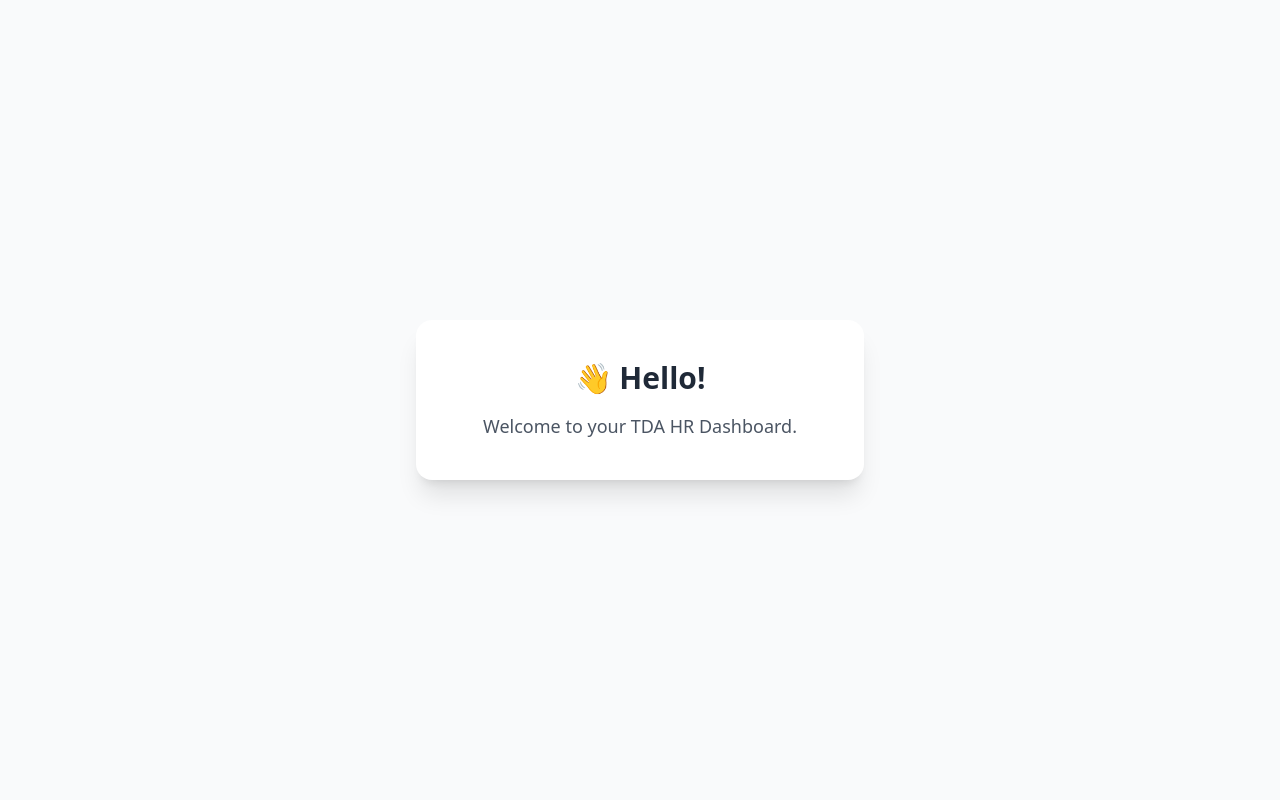
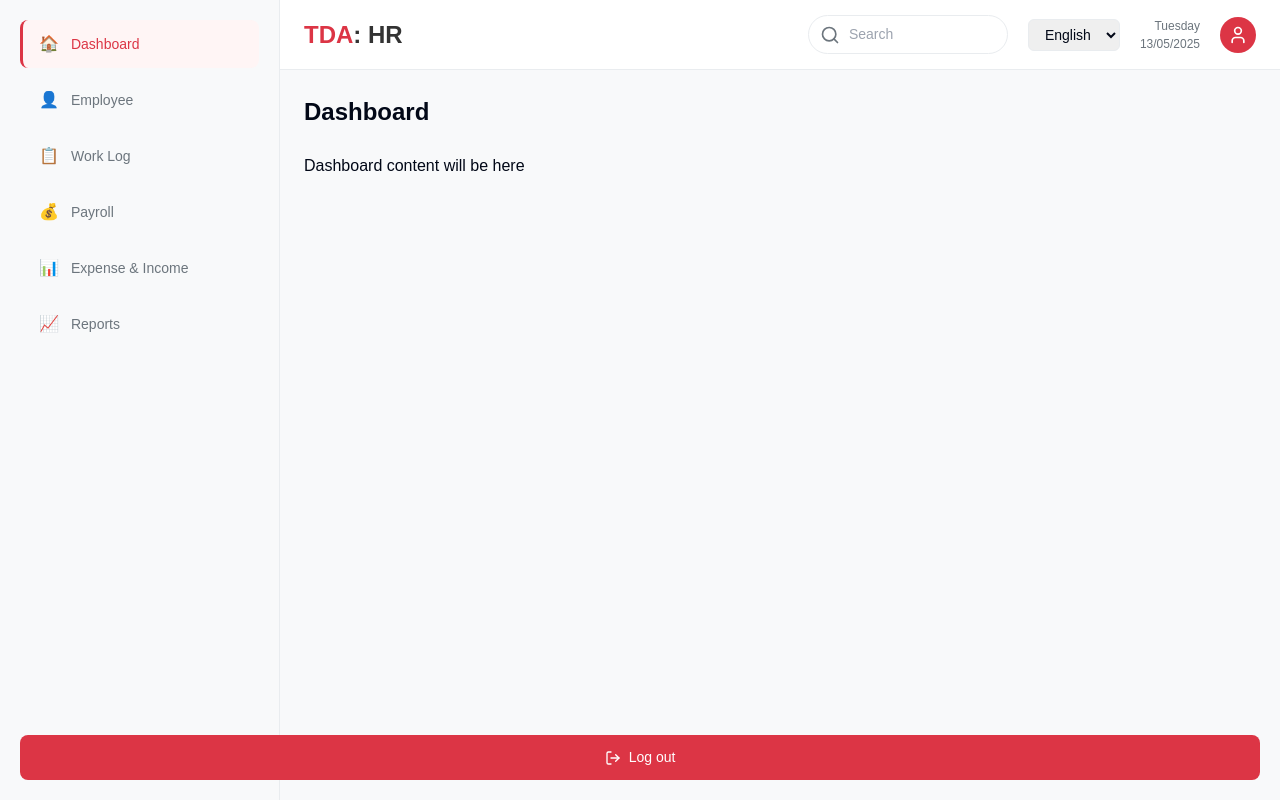
Before and after one commit to thuyein96/tda-hr-system-sp2, a React (Vite) app: page /dashboard in a window 1280 px wide. Built offline with nearby package versions, Linux system fonts and the light colour scheme.

Commit message:
Refactor: Implement UI with sidebar and top bar
Removes recent changes and implements the UI based on the provided image, including a sidebar, top bar, and routing for each sidebar feature.

```diff
--- a/src/App.tsx
+++ b/src/App.tsx
@@ -1,3 +1,4 @@
+
 import { Toaster } from "@/components/ui/toaster";
 import { Toaster as Sonner } from "@/components/ui/sonner";
 import { TooltipProvider } from "@/components/ui/tooltip";
@@ -6,8 +7,13 @@ import { BrowserRouter, Routes, Route } from "react-router-dom";
 
 import Index from "@/pages/Index";
 import NotFound from "@/pages/NotFound";
-import Dashboard from "@/app/dashboard/page"; // Removed ".tsx"
-
+import Layout from "@/components/Layout";
+import Dashboard from "@/pages/Dashboard";
+import Employee from "@/pages/Employee";
+import WorkLog from "@/pages/WorkLog";
+import Payroll from "@/pages/Payroll";
+import ExpenseIncome from "@/pages/ExpenseIncome";
+import Reports from "@/pages/Reports";
 
 const queryClient = new QueryClient();
 
@@ -19,7 +25,12 @@ const App = () => (
       <BrowserRouter>
         <Routes>
           <Route path="/" element={<Index />} />
-          <Route path="/dashboard" element={<Dashboard />} />
+          <Route path="/dashboard" element={<Layout><Dashboard /></Layout>} />
+          <Route path="/employee" element={<Layout><Employee /></Layout>} />
+          <Route path="/worklog" element={<Layout><WorkLog /></Layout>} />
+          <Route path="/payroll" element={<Layout><Payroll /></Layout>} />
+          <Route path="/expense-income" element={<Layout><ExpenseIncome /></Layout>} />
+          <Route path="/reports" element={<Layout><Reports /></Layout>} />
           <Route path="*" element={<NotFound />} />
         </Routes>
       </BrowserRouter>
--- a/src/app/dashboard/page.tsx
+++ /dev/null
@@ -1,15 +0,0 @@
-import React from 'react';
-
-const Dashboard = () => {
-  return (
-    <div className="min-h-screen bg-gray-50 flex items-center justify-center px-4">
-      <div className="bg-white shadow-xl rounded-2xl p-10 text-center max-w-md w-full">
-        <h1 className="text-3xl font-bold text-gray-800 mb-4">👋 Hello!</h1>
-        <p className="text-gray-600 text-lg">Welcome to your TDA HR Dashboard.</p>
-      </div>
-    </div>
-  );
-};
-
-export default Dashboard;
-// This is a simple dashboard page that can be expanded with more features later.
--- /dev/null
+++ b/src/components/Layout.tsx
@@ -0,0 +1,164 @@
+
+import React from 'react';
+import { Link, useLocation } from 'react-router-dom';
+import { Search, User, LogOut } from 'lucide-react';
+
+interface LayoutProps {
+  children: React.ReactNode;
+}
+
+const Layout = ({ children }: LayoutProps) => {
+  const location = useLocation();
+
+  const sidebarItems = [
+    { path: '/dashboard', label: 'Dashboard', icon: '🏠' },
+    { path: '/employee', label: 'Employee', icon: '👤' },
+    { path: '/worklog', label: 'Work Log', icon: '📋' },
+    { path: '/payroll', label: 'Payroll', icon: '💰' },
+    { path: '/expense-income', label: 'Expense & Income', icon: '📊' },
+    { path: '/reports', label: 'Reports', icon: '📈' },
+  ];
+
+  return (
+    <div style={{ display: 'flex', minHeight: '100vh', fontFamily: 'Arial, sans-serif' }}>
+      {/* Sidebar */}
+      <div style={{
+        width: '280px',
+        backgroundColor: '#f8f9fa',
+        borderRight: '1px solid #e9ecef',
+        padding: '20px 0'
+      }}>
+        {/* Sidebar Navigation */}
+        <nav style={{ padding: '0 20px' }}>
+          {sidebarItems.map((item) => (
+            <Link
+              key={item.path}
+              to={item.path}
+              style={{
+                display: 'flex',
+                alignItems: 'center',
+                padding: '12px 16px',
+                marginBottom: '8px',
+                textDecoration: 'none',
+                color: location.pathname === item.path ? '#dc3545' : '#6c757d',
+                backgroundColor: location.pathname === item.path ? '#fff5f5' : 'transparent',
+                borderRadius: '8px',
+                borderLeft: location.pathname === item.path ? '3px solid #dc3545' : '3px solid transparent',
+                fontSize: '14px'
+              }}
+            >
+              <span style={{ marginRight: '12px', fontSize: '16px' }}>{item.icon}</span>
+              {item.label}
+            </Link>
+          ))}
+        </nav>
+
+        {/* Logout Button */}
+        <div style={{ position: 'absolute', bottom: '20px', left: '20px', right: '20px' }}>
+          <button style={{
+            display: 'flex',
+            alignItems: 'center',
+            justifyContent: 'center',
+            width: '100%',
+            padding: '12px',
+            backgroundColor: '#dc3545',
+            color: 'white',
+            border: 'none',
+            borderRadius: '8px',
+            fontSize: '14px',
+            cursor: 'pointer'
+          }}>
+            <LogOut size={16} style={{ marginRight: '8px' }} />
+            Log out
+          </button>
+        </div>
+      </div>
+
+      {/* Main Content */}
+      <div style={{ flex: 1, display: 'flex', flexDirection: 'column' }}>
+        {/* Top Bar */}
+        <header style={{
+          height: '70px',
+          backgroundColor: 'white',
+          borderBottom: '1px solid #e9ecef',
+          display: 'flex',
+          alignItems: 'center',
+          justifyContent: 'space-between',
+          padding: '0 24px'
+        }}>
+          {/* Logo */}
+          <div style={{ fontSize: '24px', fontWeight: 'bold' }}>
+            <span style={{ color: '#dc3545' }}>TDA</span>
+            <span style={{ color: '#333' }}>: HR</span>
+          </div>
+
+          {/* Right side */}
+          <div style={{ display: 'flex', alignItems: 'center', gap: '20px' }}>
+            {/* Search */}
+            <div style={{ position: 'relative' }}>
+              <Search size={20} style={{
+                position: 'absolute',
+                left: '12px',
+                top: '50%',
+                transform: 'translateY(-50%)',
+                color: '#6c757d'
+              }} />
+              <input
+                type="text"
+                placeholder="Search"
+                style={{
+                  padding: '8px 12px 8px 40px',
+                  border: '1px solid #e9ecef',
+                  borderRadius: '20px',
+                  fontSize: '14px',
+                  width: '200px'
+                }}
+              />
+            </div>
+
+            {/* Language */}
+            <select style={{
+              padding: '6px 12px',
+              border: '1px solid #e9ecef',
+              borderRadius: '6px',
+              fontSize: '14px'
+            }}>
+              <option>English</option>
+            </select>
+
+            {/* Date */}
+            <div style={{ textAlign: 'right', fontSize: '12px', color: '#6c757d' }}>
+              <div>Tuesday</div>
+              <div>13/05/2025</div>
+            </div>
+
+            {/* User Avatar */}
+            <div style={{
+              width: '36px',
+              height: '36px',
+              backgroundColor: '#dc3545',
+              borderRadius: '50%',
+              display: 'flex',
+              alignItems: 'center',
+              justifyContent: 'center',
+              color: 'white'
+            }}>
+              <User size={20} />
+            </div>
+          </div>
+        </header>
+
+        {/* Page Content */}
+        <main style={{
+          flex: 1,
+          backgroundColor: '#f8f9fa',
+          padding: '24px'
+        }}>
+          {children}
+        </main>
+      </div>
+    </div>
+  );
+};
+
+export default Layout;
--- /dev/null
+++ b/src/pages/Dashboard.tsx
@@ -0,0 +1,13 @@
+
+import React from 'react';
+
+const Dashboard = () => {
+  return (
+    <div>
+      <h1 style={{ fontSize: '24px', fontWeight: 'bold', marginBottom: '24px' }}>Dashboard</h1>
+      <p>Dashboard content will be here</p>
+    </div>
+  );
+};
+
+export default Dashboard;
--- /dev/null
+++ b/src/pages/Employee.tsx
@@ -0,0 +1,13 @@
+
+import React from 'react';
+
+const Employee = () => {
+  return (
+    <div>
+      <h1 style={{ fontSize: '24px', fontWeight: 'bold', marginBottom: '24px' }}>Employee</h1>
+      <p>Employee management content will be here</p>
+    </div>
+  );
+};
+
+export default Employee;
--- /dev/null
+++ b/src/pages/ExpenseIncome.tsx
@@ -0,0 +1,13 @@
+
+import React from 'react';
+
+const ExpenseIncome = () => {
+  return (
+    <div>
+      <h1 style={{ fontSize: '24px', fontWeight: 'bold', marginBottom: '24px' }}>Expense & Income</h1>
+      <p>Expense and income tracking content will be here</p>
+    </div>
+  );
+};
+
+export default ExpenseIncome;
--- /dev/null
+++ b/src/pages/Payroll.tsx
@@ -0,0 +1,13 @@
+
+import React from 'react';
+
+const Payroll = () => {
+  return (
+    <div>
+      <h1 style={{ fontSize: '24px', fontWeight: 'bold', marginBottom: '24px' }}>Payroll</h1>
+      <p>Payroll content will be here</p>
+    </div>
+  );
+};
+
+export default Payroll;
--- /dev/null
+++ b/src/pages/Reports.tsx
@@ -0,0 +1,13 @@
+
+import React from 'react';
+
+const Reports = () => {
+  return (
+    <div>
+      <h1 style={{ fontSize: '24px', fontWeight: 'bold', marginBottom: '24px' }}>Reports</h1>
+      <p>Reports content will be here</p>
+    </div>
+  );
+};
+
+export default Reports;
--- /dev/null
+++ b/src/pages/WorkLog.tsx
@@ -0,0 +1,13 @@
+
+import React from 'react';
+
+const WorkLog = () => {
+  return (
+    <div>
+      <h1 style={{ fontSize: '24px', fontWeight: 'bold', marginBottom: '24px' }}>Work Log</h1>
+      <p>Work log content will be here</p>
+    </div>
+  );
+};
+
+export default WorkLog;
```
